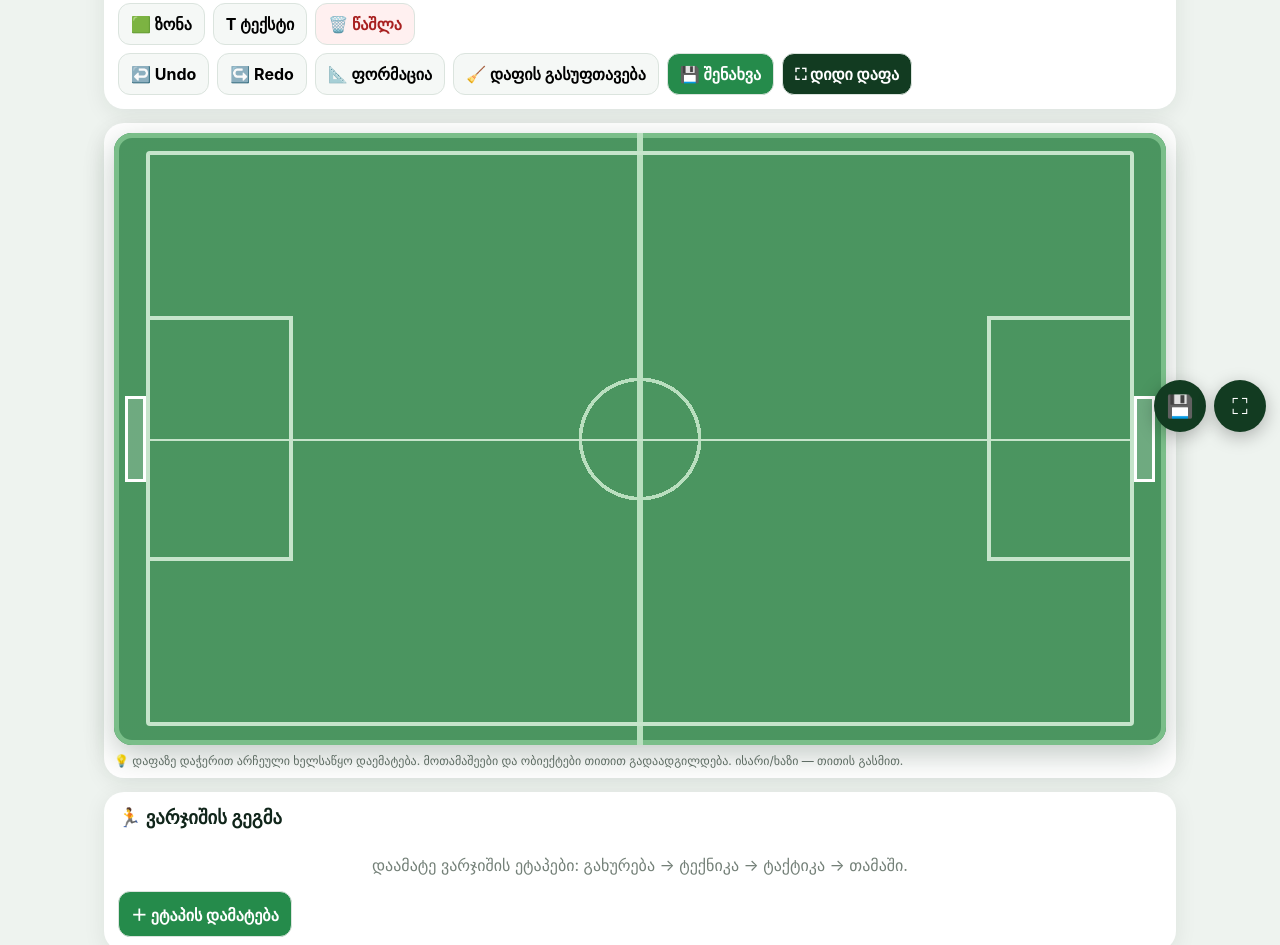
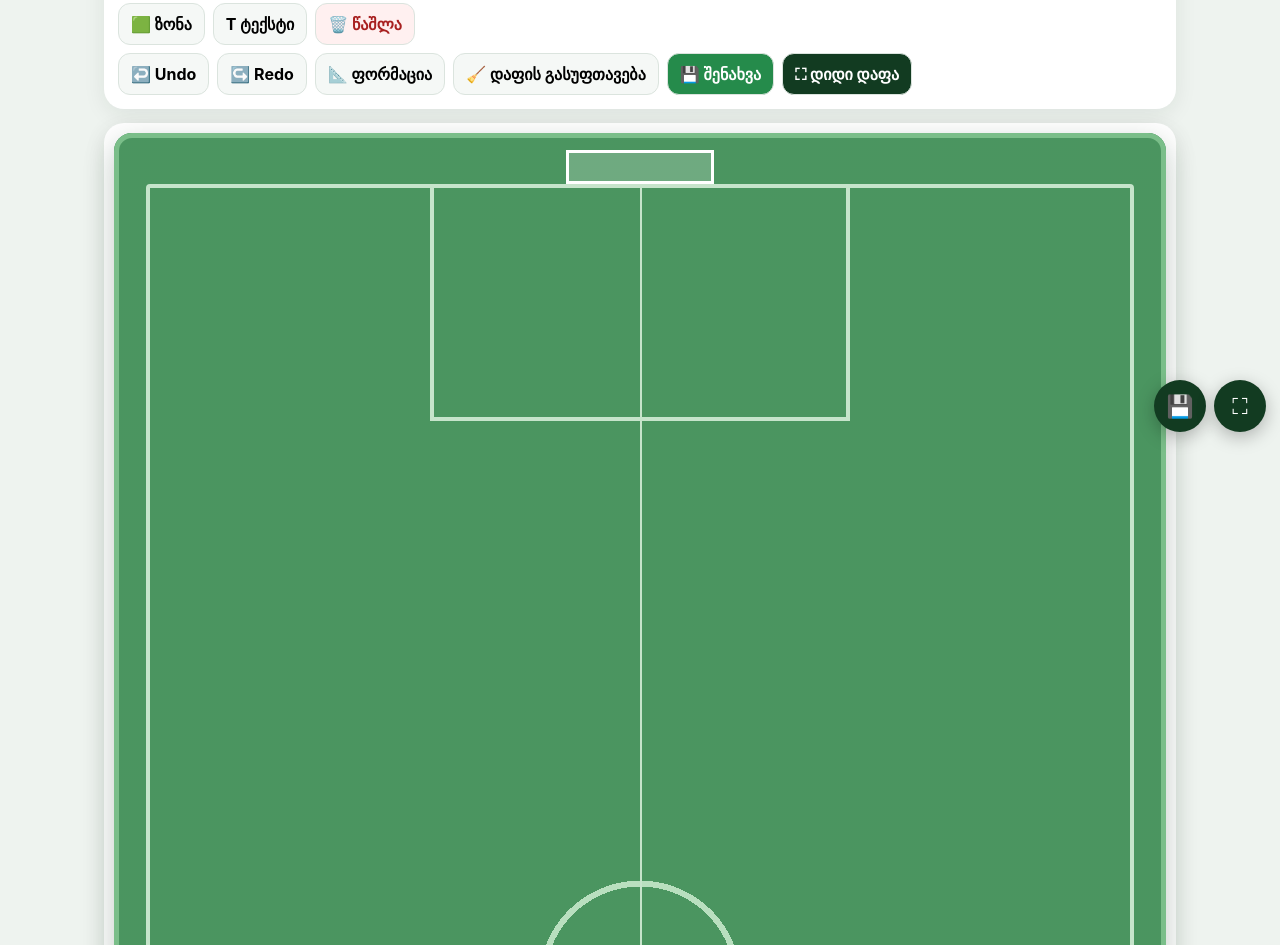
Before and after one commit to lebrona777-del/football-family, a plain HTML site: page index.html in a window 1280 px wide. Shown: the part 354-1299 px from the top of the page. Drawn offline with Linux system fonts and the light colour scheme.

Commit message:
Add files via upload

```diff
--- a/index.html
+++ b/index.html
@@ -29,15 +29,15 @@ textarea{min-height:70px;resize:vertical}
 .tool.danger{background:#fff0f0;color:#a82020}
 .primary{background:#258b4b;color:#fff}.dark{background:#123b21;color:#fff}
 .pitchCard{padding:10px}
-.pitchWrap{position:relative;width:100%;aspect-ratio:1.72;border-radius:18px;overflow:hidden;background:#2f8548;touch-action:none;box-shadow:inset 0 0 0 5px #66b477,0 10px 30px #0b2c1640}
+.pitchWrap{position:relative;width:100%;aspect-ratio:.62;border-radius:18px;overflow:hidden;background:#2f8548;touch-action:none;box-shadow:inset 0 0 0 5px #66b477,0 10px 30px #0b2c1640}
 .pitch{position:absolute;inset:0;overflow:hidden;touch-action:none;background:
-linear-gradient(90deg,transparent 49.7%,#b9dfbf 49.7%,#b9dfbf 50.3%,transparent 50.3%),
+linear-gradient(0deg,transparent 49.7%,#b9dfbf 49.7%,#b9dfbf 50.3%,transparent 50.3%),
 radial-gradient(circle at 50% 50%,transparent 0 9.5%,#b9dfbf 9.5% 10.1%,transparent 10.1%),
 linear-gradient(#ffffff22,#ffffff22)}
 .pitch:before{content:"";position:absolute;inset:3%;border:4px solid #c6e4cb;border-radius:4px}
-.pitch:after{content:"";position:absolute;left:3%;right:3%;top:50%;height:2px;background:#c6e4cb}
-.box{position:absolute;top:30%;height:40%;width:14%;border:4px solid #c6e4cb}.box.left{left:3%}.box.right{right:3%}
-.goal{position:absolute;top:43%;height:14%;width:2%;border:3px solid #fff;background:#ffffff33}.goal.left{left:1%}.goal.right{right:1%}
+.pitch:after{content:"";position:absolute;top:3%;bottom:3%;left:50%;width:2px;background:#c6e4cb}
+.box{position:absolute;left:30%;width:40%;height:14%;border:4px solid #c6e4cb}.box.left{top:3%}.box.right{bottom:3%}
+.goal{position:absolute;left:43%;width:14%;height:2%;border:3px solid #fff;background:#ffffff33}.goal.left{top:1%}.goal.right{bottom:1%}
 .object{position:absolute;transform:translate(-50%,-50%);user-select:none;touch-action:none;z-index:5}
 .player{width:42px;height:42px;border-radius:50%;display:grid;place-items:center;color:#fff;font-weight:900;border:3px solid #fff;box-shadow:0 2px 8px #0005}
 .red{background:#d93636}.blue{background:#2167d8}
@@ -100,7 +100,7 @@ linear-gradient(#ffffff22,#ffffff22)}
 <section class="card pitchCard">
 <div class="pitchWrap" id="pitchWrap">
 <div class="pitch" id="pitch"><div class="box left"></div><div class="box right"></div><div class="goal left"></div><div class="goal right"></div>
-<svg class="svgLayer" id="svg" viewBox="0 0 1000 581" preserveAspectRatio="none"></svg>
+<svg class="svgLayer" id="svg" viewBox="0 0 581 1000" preserveAspectRatio="none"></svg>
 </div></div>
 <div class="small" style="margin-top:8px">💡 დაფაზე დაჭერით არჩეული ხელსაწყო დაემატება. მოთამაშეები და ობიექტები თითით გადაადგილდება. ისარი/ხაზი — თითის გასმით.</div>
 </section>
@@ -211,7 +211,7 @@ window.addEventListener('load',()=>{let a=localStorage.getItem('coachBoardAutosa
 function modeHtml(){return ['select','red','blue','ball','cone','man','arrow','line','zone','text','erase'].map(t=>{let names={select:'👆',red:'🔴',blue:'🔵',ball:'⚽',cone:'🔶',man:'🧍',arrow:'➡️',line:'➖',zone:'🟩',text:'T',erase:'🗑️'};return `<button data-tool="${t}" onclick="setToolMode('${t}')">${names[t]}</button>`}).join('')}
 $('#modeTools').innerHTML=modeHtml();
 window.setToolMode=t=>{tool=t;setModeTool(t)}
-function copyToFull(){let fp=$('#fullPitch');fp.innerHTML=`<div class="box left"></div><div class="box right"></div><div class="goal left"></div><div class="goal right"></div><svg class="svgLayer" id="fullSvg" viewBox="0 0 1000 581" preserveAspectRatio="none"></svg>`;objects.forEach(o=>{let el=document.createElement('div');el.className='object';el.style.left=o.x+'%';el.style.top=o.y+'%';if(o.type==='red'||o.type==='blue'){el.className+=' player '+o.type;el.textContent=o.num||''}else if(o.type==='ball'){el.className+=' ball';el.textContent='⚽'}else if(o.type==='cone'){el.className+=' cone';el.textContent='🔶'}else if(o.type==='man'){el.className+=' man';el.textContent='🧍'}else if(o.type==='text'){el.className+=' label';el.textContent=o.text||''}else if(o.type==='zone'){el.className='zone';el.style.width=(o.w||18)+'%';el.style.height=(o.h||18)+'%';el.style.transform='translate(-50%,-50%)'}fp.appendChild(el)});let fs=$('#fullSvg');strokes.forEach(s=>{let p=document.createElementNS('http://www.w3.org/2000/svg','path');p.setAttribute('d',s.pts.map((q,i)=>(i?'L':'M')+q.x*10+' '+q.y*5.81).join(' '));p.setAttribute('fill','none');p.setAttribute('stroke',s.kind==='arrow'?'#fff':'#ffe56b');p.setAttribute('stroke-width','5');p.setAttribute('stroke-linecap','round');fs.appendChild(p)})}
+function copyToFull(){let fp=$('#fullPitch');fp.innerHTML=`<div class="box left"></div><div class="box right"></div><div class="goal left"></div><div class="goal right"></div><svg class="svgLayer" id="fullSvg" viewBox="0 0 581 1000" preserveAspectRatio="none"></svg>`;objects.forEach(o=>{let el=document.createElement('div');el.className='object';el.style.left=o.x+'%';el.style.top=o.y+'%';if(o.type==='red'||o.type==='blue'){el.className+=' player '+o.type;el.textContent=o.num||''}else if(o.type==='ball'){el.className+=' ball';el.textContent='⚽'}else if(o.type==='cone'){el.className+=' cone';el.textContent='🔶'}else if(o.type==='man'){el.className+=' man';el.textContent='🧍'}else if(o.type==='text'){el.className+=' label';el.textContent=o.text||''}else if(o.type==='zone'){el.className='zone';el.style.width=(o.w||18)+'%';el.style.height=(o.h||18)+'%';el.style.transform='translate(-50%,-50%)'}fp.appendChild(el)});let fs=$('#fullSvg');strokes.forEach(s=>{let p=document.createElementNS('http://www.w3.org/2000/svg','path');p.setAttribute('d',s.pts.map((q,i)=>(i?'L':'M')+q.x*5.81+' '+q.y*10).join(' '));p.setAttribute('fill','none');p.setAttribute('stroke',s.kind==='arrow'?'#fff':'#ffe56b');p.setAttribute('stroke-width','5');p.setAttribute('stroke-linecap','round');fs.appendChild(p)})}
 function openMode(){copyToFull();$('#boardMode').classList.add('show');document.body.style.overflow='hidden';boardMode=true}
 function closeMode(){$('#boardMode').classList.remove('show');document.body.style.overflow='';boardMode=false}
 $('#boardOpen').onclick=openMode;$('#quickFull').onclick=openMode;$('#closeMode').onclick=closeMode;
```
